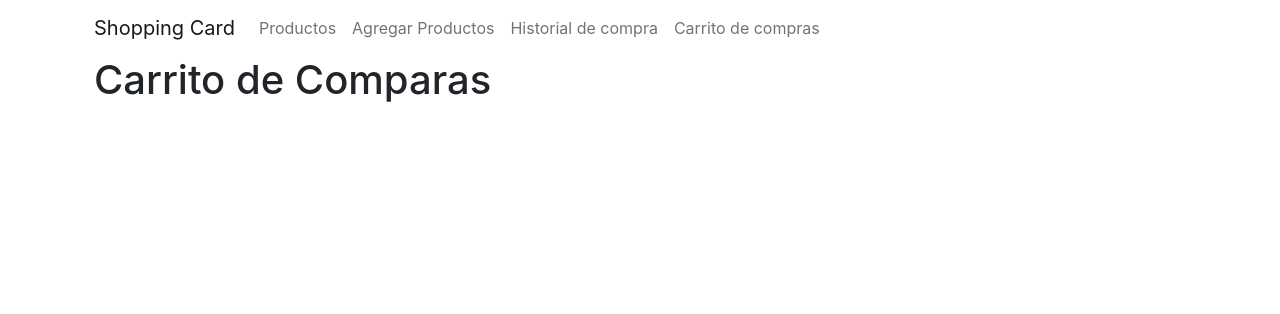
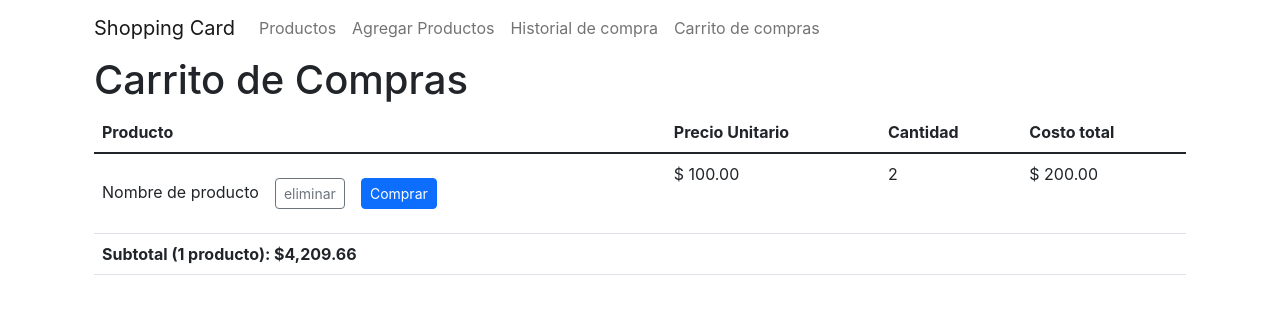
Before and after one commit to disection/proyect-shopping-cart, a React (Create React App) app: page /shopping-cart in a window 1280 px wide. Shown: the top 314 px of the page. Built offline with nearby package versions, Linux system fonts and the light colour scheme.

Commit message:
ADD table list products on page shopping-cart

```diff
--- a/src/Pages/ShoppingCart/index.js
+++ b/src/Pages/ShoppingCart/index.js
@@ -1,4 +1,34 @@
 const ShoppingCart = () => {
-    return <h1>Carrito de Comparas</h1>
+    return (
+        <><h1>Carrito de Compras</h1>
+            <table className="table">
+                <thead>
+                    <tr>
+                        <th scope="col">Producto</th>
+                        <th scope="col">Precio Unitario</th>
+                        <th scope="col">Cantidad</th>
+                        <th scope="col">Costo total</th>
+                    </tr>
+                </thead>
+                <tbody  className="table-group-divider">
+                    <tr>
+                        <td>Nombre de producto
+                            <button type="button" className="btn btn-outline-secondary  m-3 btn-sm">eliminar</button>
+                            <button type="button" className="btn btn-primary btn-sm">Comprar</button>
+                        </td>
+                        <td>$ 100.00</td>
+                        <td>2</td>
+                        <td>$ 200.00</td>
+                    </tr>
+
+                </tbody>
+                <tfoot>
+                    <tr>
+
+                        <th scope="col" colspan="4">Subtotal (1 producto): $4,209.66</th>
+                    </tr>
+                </tfoot>
+            </table></>
+    )
 }
 export default ShoppingCart
```
